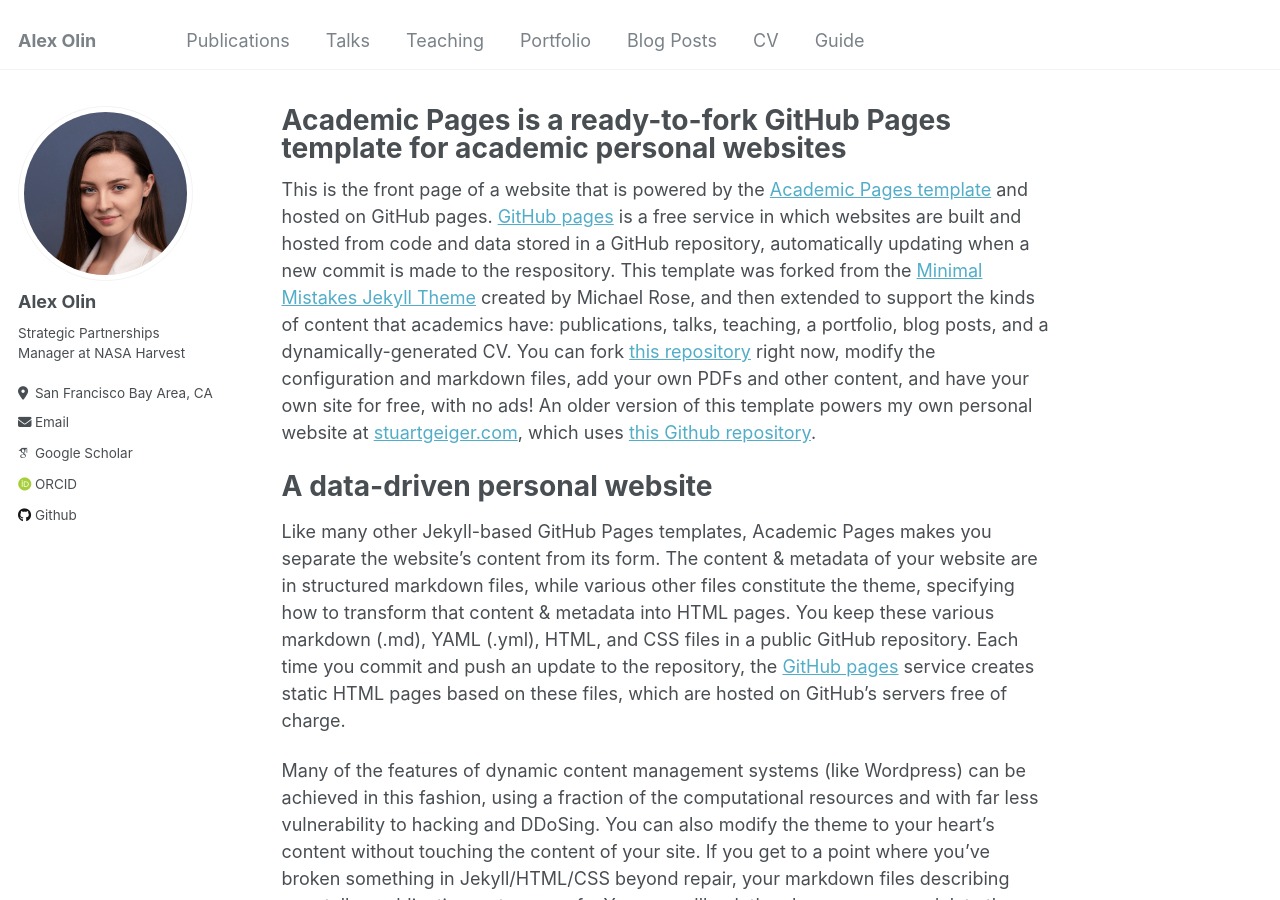
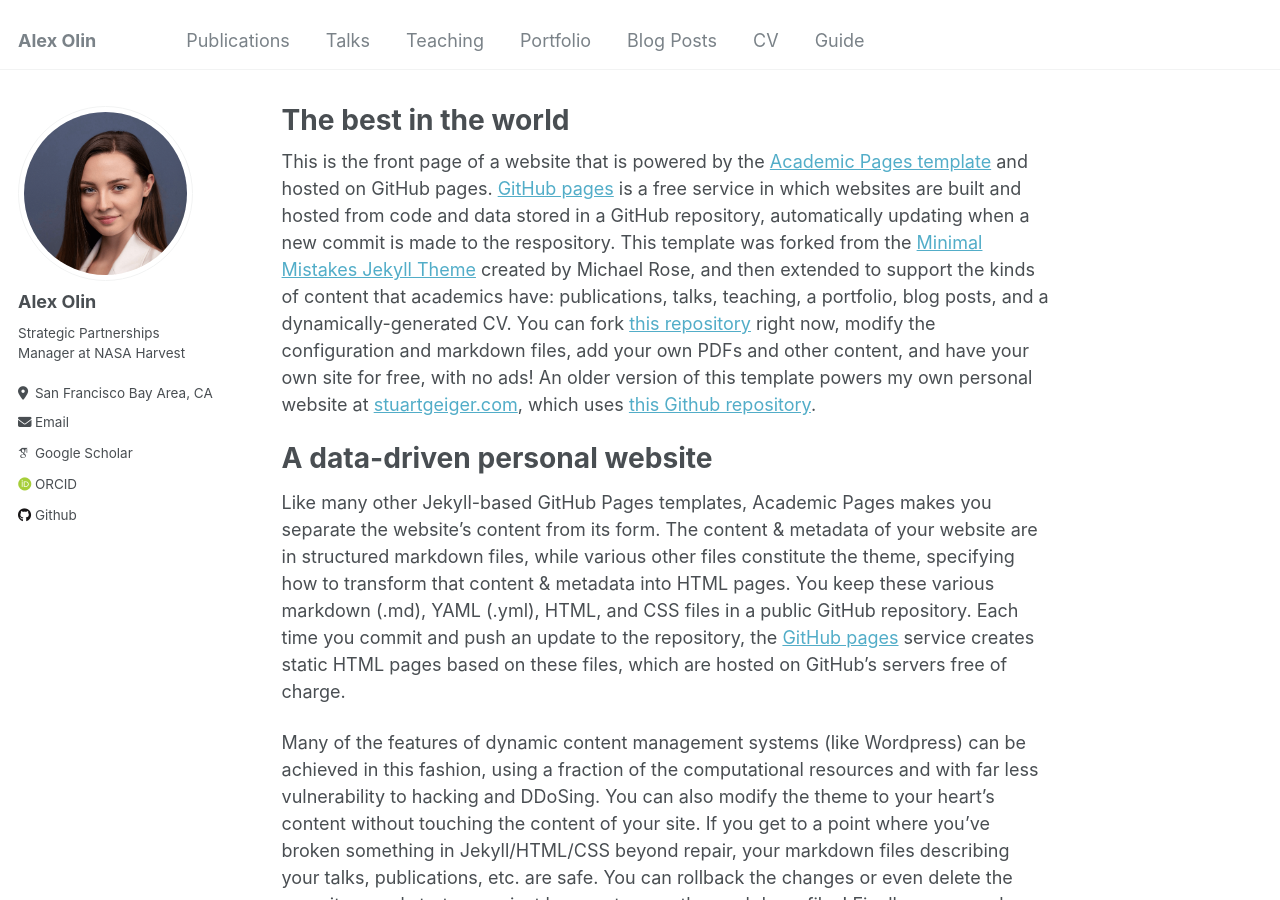
Before and after one commit to alexolin-ua/alexolin-ua, a Jekyll site: the page built from _pages/about.md, in a window 1280 px wide and 900 px high. Built offline with Jekyll 4.4.1, drawn with Linux system fonts in a browser that asks for light colours; some web fonts are replaced.

Commit message:
Update about.md

```diff
--- a/_pages/about.md
+++ b/_pages/about.md
@@ -1,6 +1,6 @@
 ---
 permalink: /
-title: "Academic Pages is a ready-to-fork GitHub Pages template for academic personal websites"
+title: "The best in the world"
 author_profile: true
 redirect_from:
   - /about/
```
